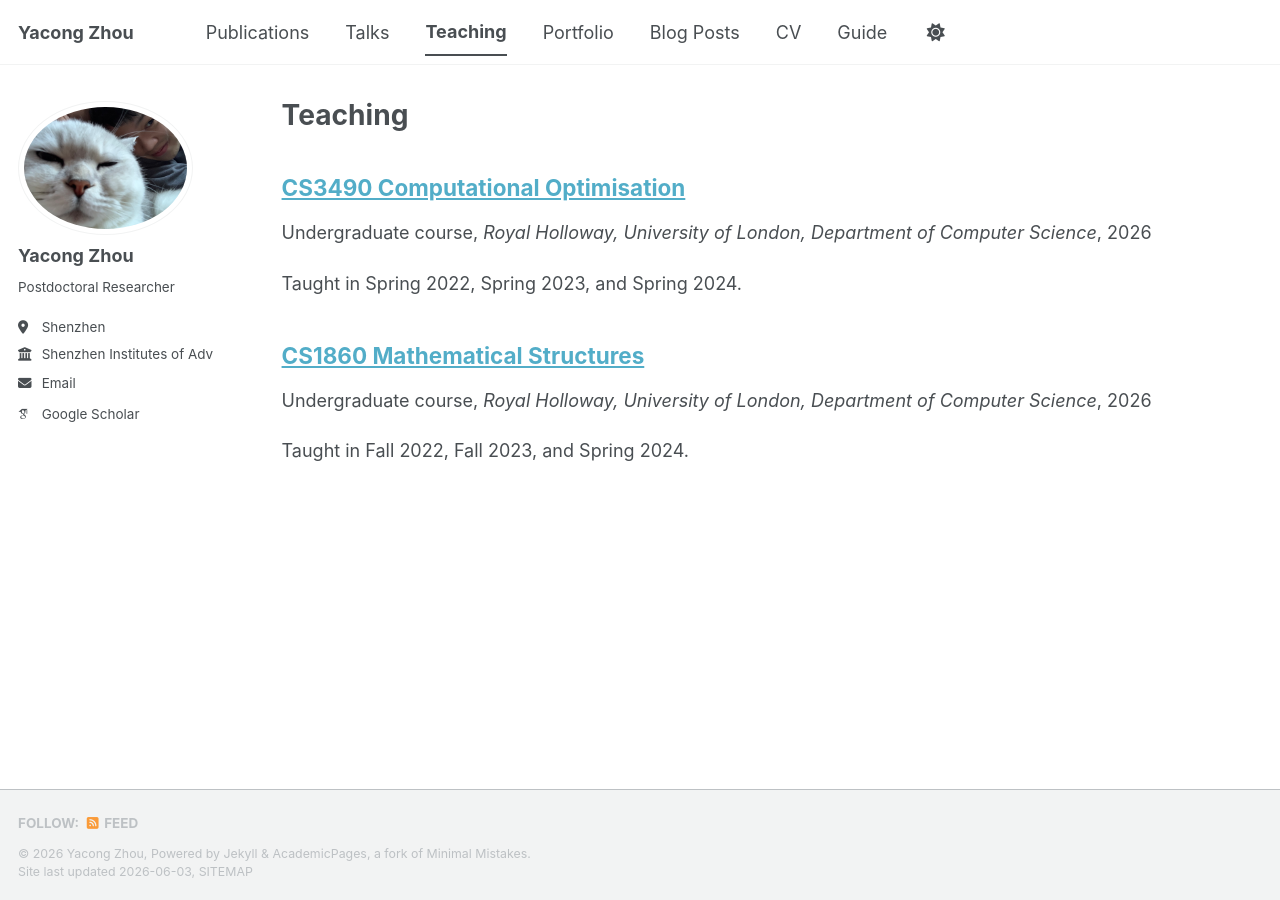
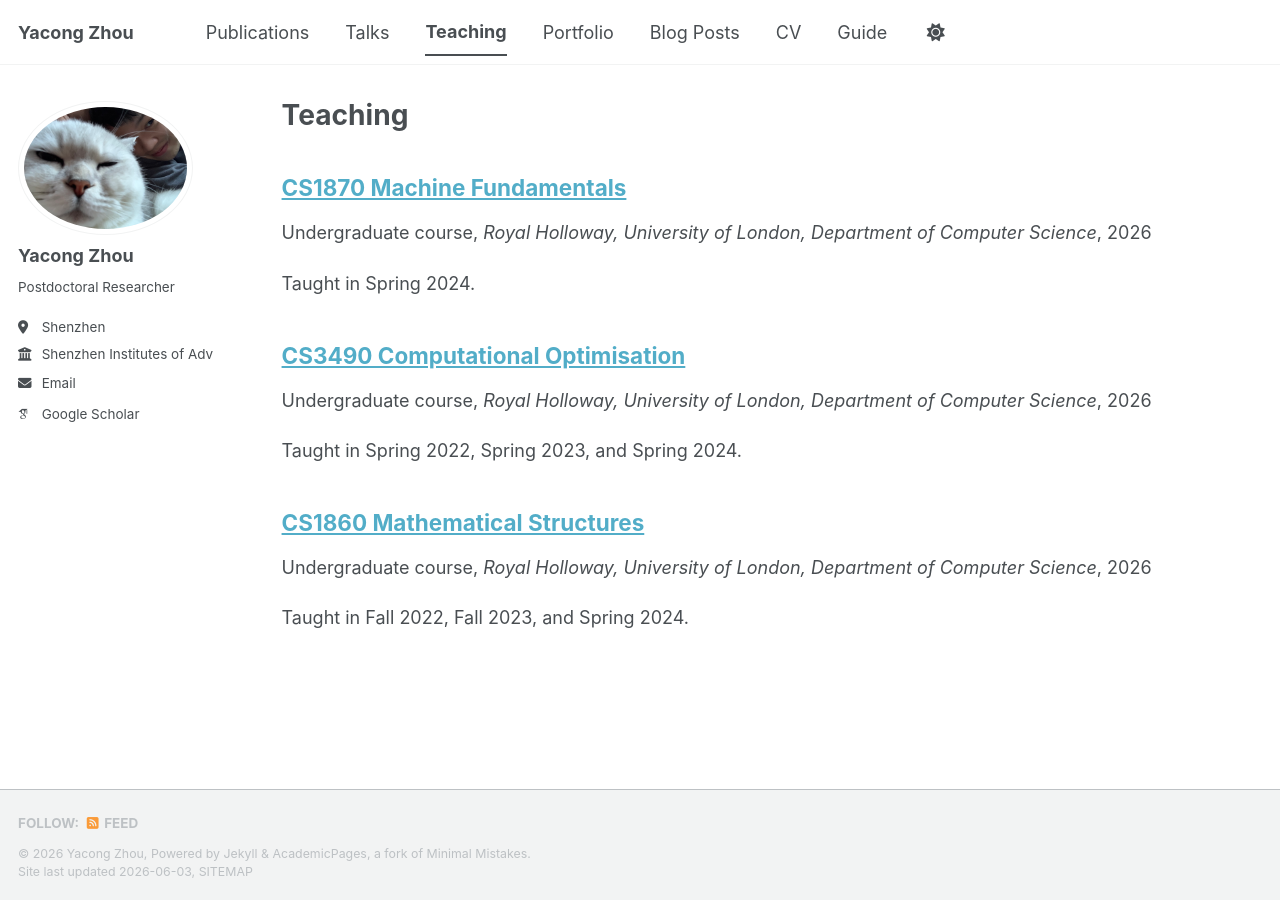
Before and after one commit to YACONGZHOU/yacongzhou.github.io, a Jekyll site: the page built from _pages/teaching.html, in a window 1280 px wide. Built offline with Jekyll 4.4.1, drawn with Linux system fonts in a browser that asks for light colours; some web fonts are replaced; a script bundle is joined from its source files by our own code; library files that are not in the unit come from our copies; a file with an impossible date is left out.

Commit message:
Update teaching-3.md

```diff
--- a/_teaching/teaching-3.md
+++ b/_teaching/teaching-3.md
@@ -4,17 +4,8 @@
 type: "Undergraduate course"
 permalink: /teaching/teaching-3
 venue: "Royal Holloway, University of London, Department of Computer Science"
-date: Spring2024
 location: "London, UK"
 ---
+Taught in Spring 2024.
 
 This is a description of a teaching experience. You can use markdown like any other post.
-
-Heading 1
-======
-
-Heading 2
-======
-
-Heading 3
-======
```
